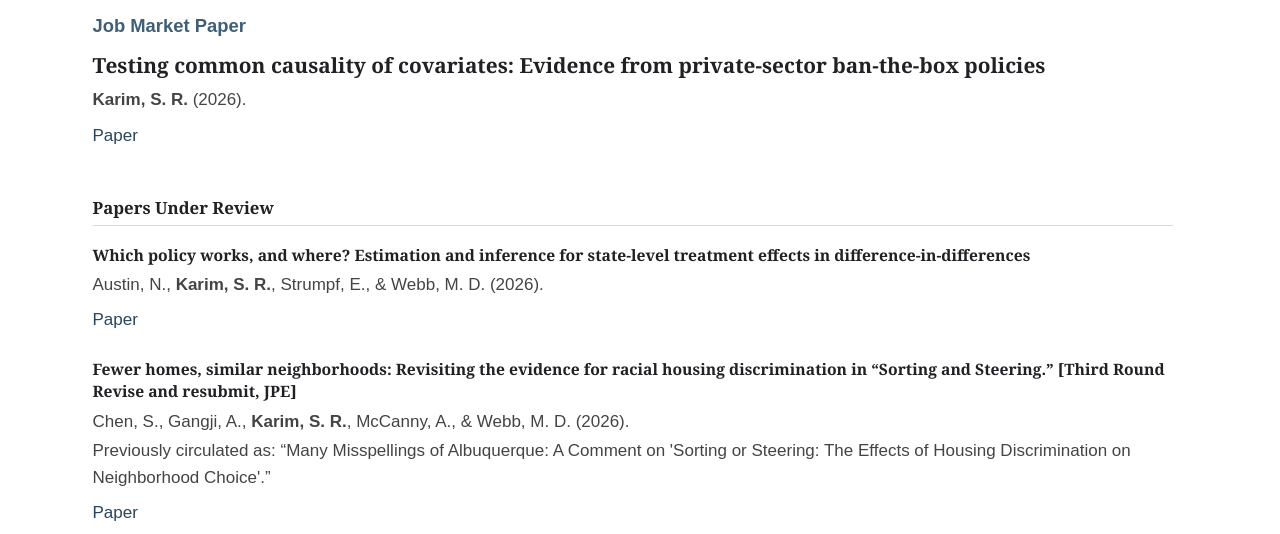
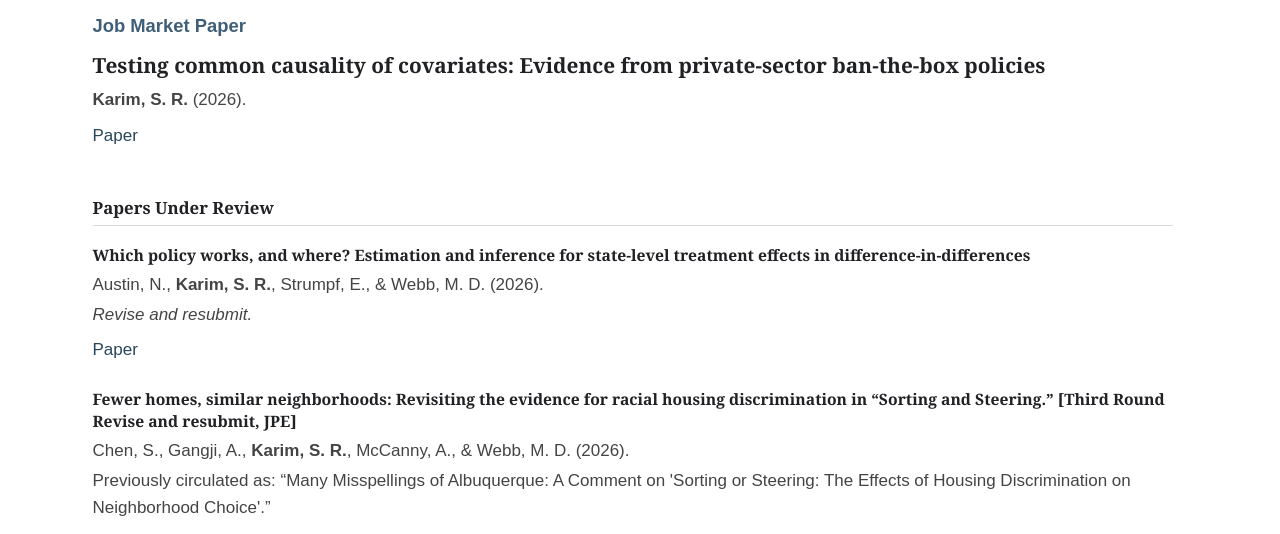
Before and after one commit to SunnyRKarim/sunnyrkarim.github.io, a plain HTML site: page research.html in a window 1280 px wide. Shown: the part 264-798 px from the top of the page. Drawn offline with Linux system fonts and the light colour scheme.

Commit message:
Mark state-level effects paper revise and resubmit

```diff
--- a/research.html
+++ b/research.html
@@ -258,6 +258,7 @@
           Strumpf, E.,
           &amp; Webb, M. D. (2026).
         </p>
+        <p class="citation"><em>Revise and resubmit.</em></p>
 
 
         <a
```
